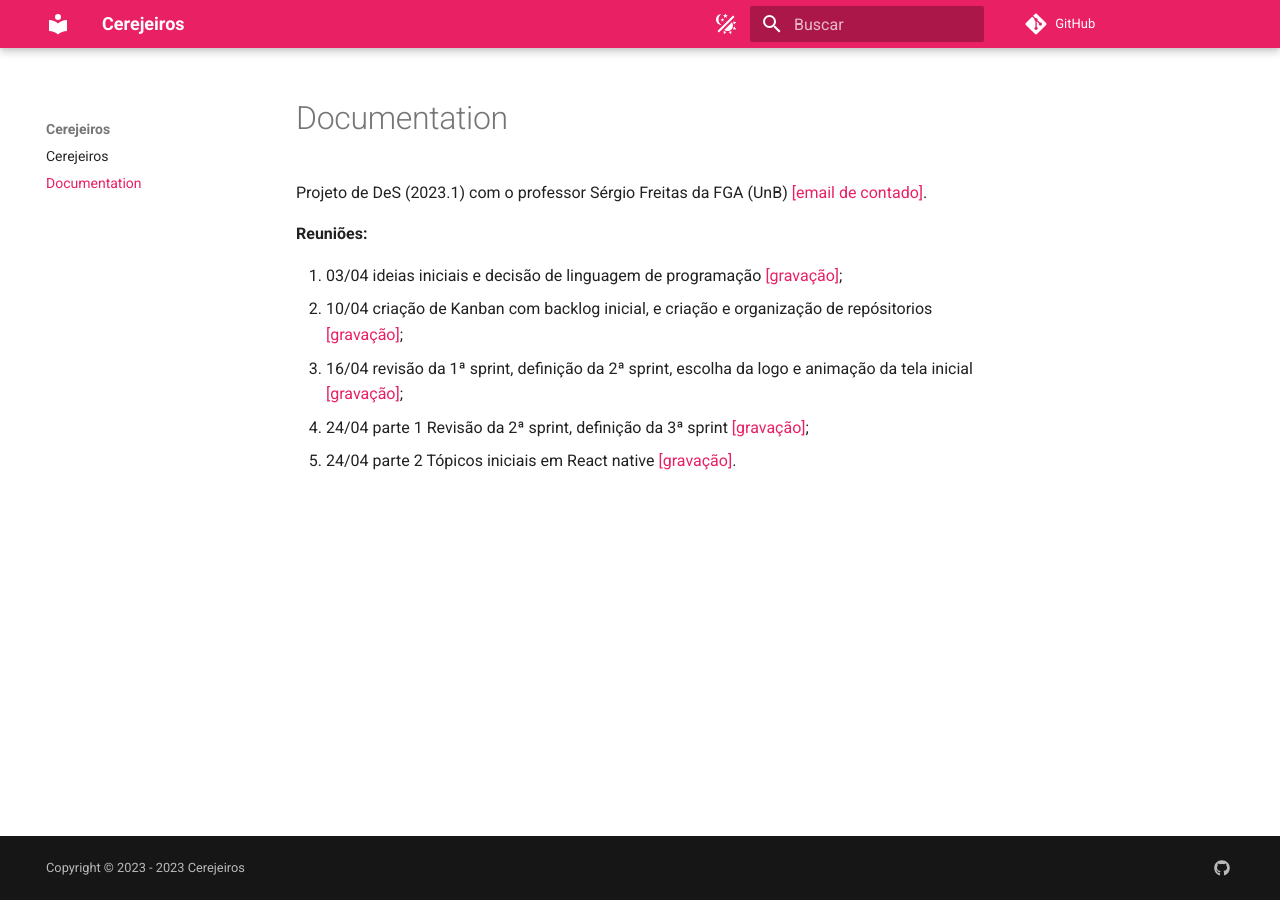
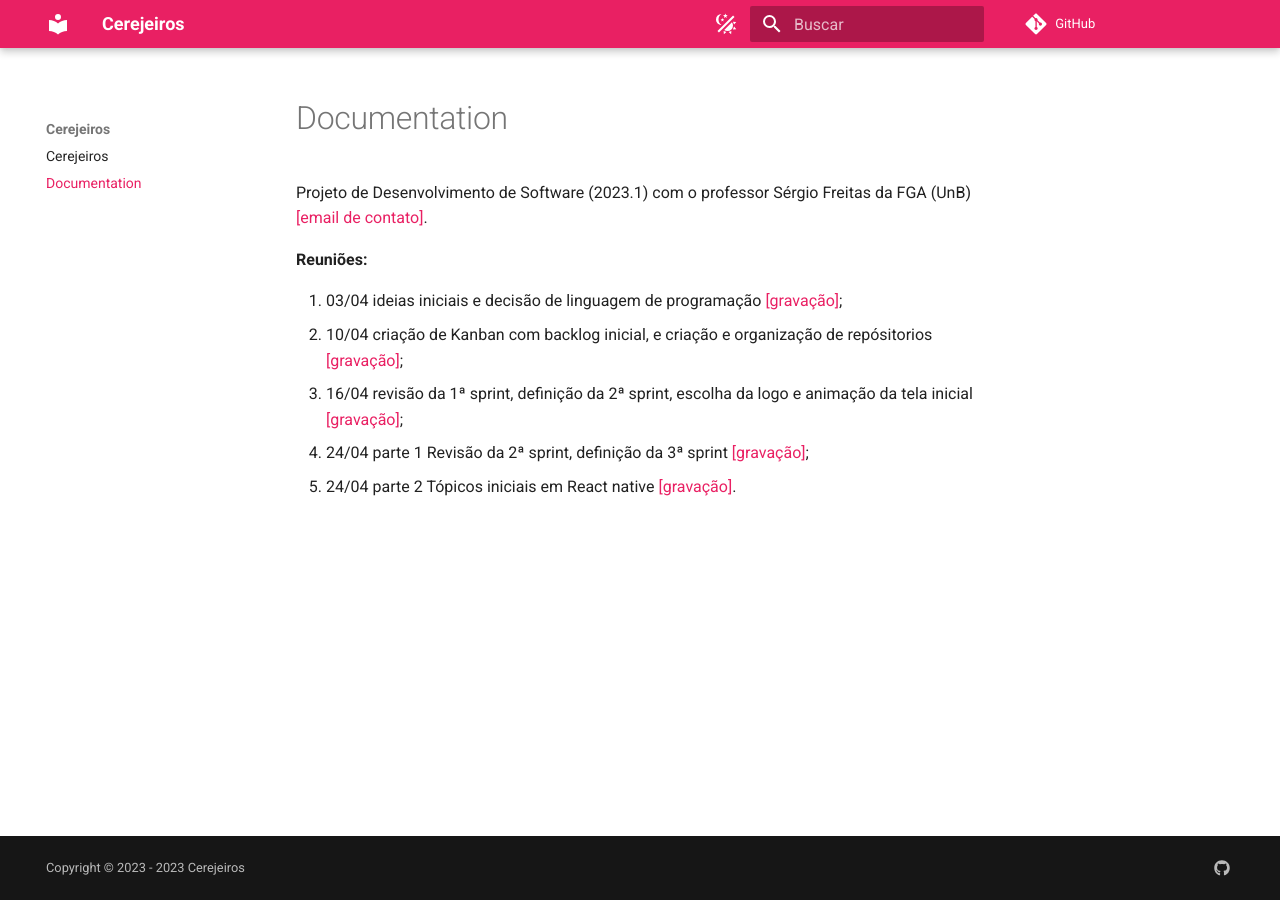
Before and after one commit to cerejeiros/bloom, an MkDocs documentation site: the page built from docs/documentation.md, in a window 1280 px wide. Built offline with MkDocs 1.6.1 and Material for MkDocs 9.7.7, drawn with Linux system fonts in a browser that asks for light colours; comment, search, counter and statistics services are not loaded.

Commit message:
Arrumando sugestões

```diff
--- a/docs/documentation.md
+++ b/docs/documentation.md
@@ -1,4 +1,4 @@
-Projeto de DeS (2023.1) com o professor Sérgio Freitas da FGA (UnB) [[email de contado]](mailto:sergiofreitas@unb.br).
+Projeto de Desenvolvimento de Software (2023.1) com o professor Sérgio Freitas da FGA (UnB) [[email de contato]](mailto:sergiofreitas@unb.br).
 
 **Reuniões:**
 
```
